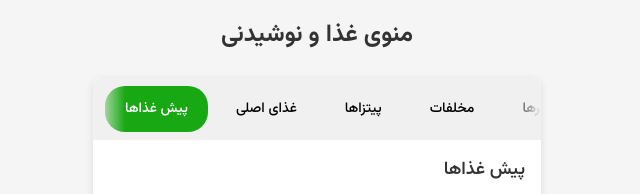
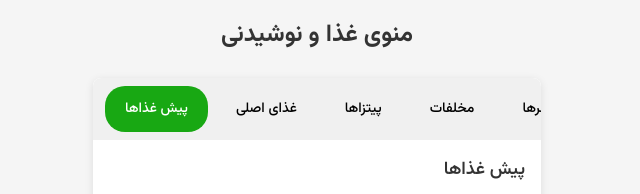
Before and after one commit to Zir0riZ/Zir0riZ.github.io, a plain HTML site: page index.html in a window 1280 px wide. Shown: the top 194 px of the page, 323-963 px from the left. Drawn offline with Linux system fonts and the light colour scheme.

Commit message:
Update styles.css

```diff
--- a/styles.css
+++ b/styles.css
@@ -268,7 +268,6 @@ h2 {
     top: 0;
     height: 100%;
     width: 32px;
-    background: linear-gradient(to left, transparent, #f0f0f0);
     pointer-events: none;
     z-index: 101;
 }
@@ -280,7 +279,6 @@ h2 {
     top: 0;
     height: 100%;
     width: 32px;
-    background: linear-gradient(to right, transparent, #f0f0f0);
     pointer-events: none;
     z-index: 101;
 }
```
